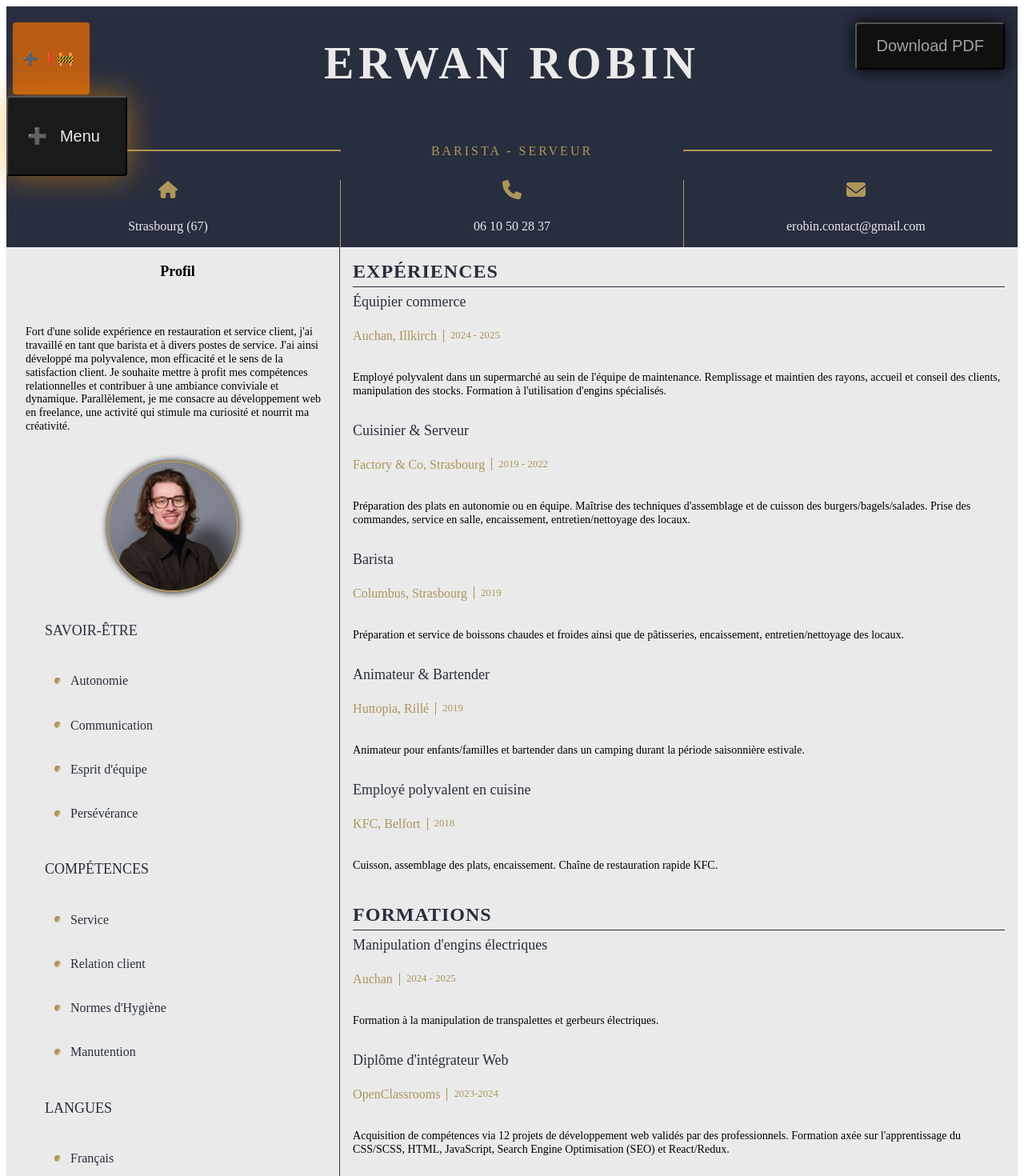
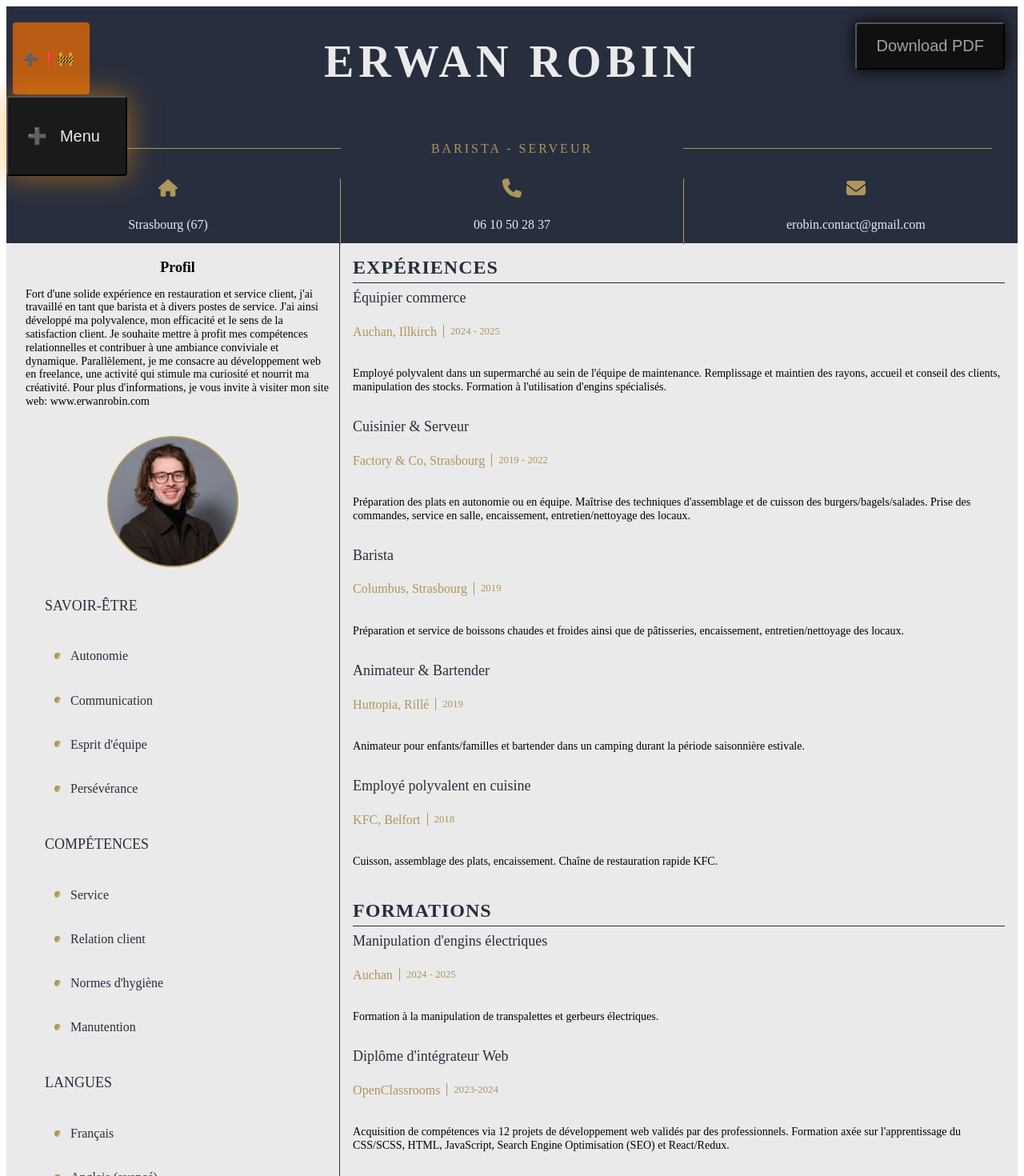
Before and after one commit to ErwanRob/pocket-cv, a React (Vite) app: page /cv/fr/barista in a window 1280 px wide. Shown: the top 1470 px of the page at 80% size. Built offline with nearby package versions, Linux system fonts and the light colour scheme; the HTML template or start-up script is replaced by a standard one.

Commit message:
add personal website link to contact section and update French CV content

```diff
--- a/public/data/en/barista.json
+++ b/public/data/en/barista.json
@@ -90,6 +90,11 @@
     "Contact": {
       "blockTitle": "Contact",
       "items": [
+        {
+          "id": "cf0",
+          "icon": "faGlobe",
+          "text": "erwanrobin.com"
+        },
         {
           "id": "cf1",
           "icon": "faLinkedinIn",
--- a/public/data/en/frontEnd.json
+++ b/public/data/en/frontEnd.json
@@ -98,6 +98,11 @@
     "Contact": {
       "blockTitle": "Contact",
       "items": [
+        {
+          "id": "cf0",
+          "icon": "faGlobe",
+          "text": "erwanrobin.com"
+        },
         {
           "id": "cf1",
           "icon": "faLinkedinIn",
--- a/public/data/fr/barista.json
+++ b/public/data/fr/barista.json
@@ -82,7 +82,7 @@
         {
           "id": "prof1",
           "title": "Profil",
-          "text": "Fort d'une solide expérience en restauration et service client, j'ai travaillé en tant que barista et à divers postes de service. J'ai ainsi développé ma polyvalence, mon efficacité et le sens de la satisfaction client. Je souhaite mettre à profit mes compétences relationnelles et contribuer à une ambiance conviviale et dynamique. Parallèlement, je me consacre au développement web en freelance, une activité qui stimule ma curiosité et nourrit ma créativité."
+          "text": "Fort d'une solide expérience en restauration et service client, j'ai travaillé en tant que barista et à divers postes de service. J'ai ainsi développé ma polyvalence, mon efficacité et le sens de la satisfaction client. Je souhaite mettre à profit mes compétences relationnelles et contribuer à une ambiance conviviale et dynamique. Parallèlement, je me consacre au développement web en freelance, une activité qui stimule ma curiosité et nourrit ma créativité. Pour plus d'informations, je vous invite à visiter mon site web: www.erwanrobin.com"
         }
       ]
     }
@@ -91,6 +91,11 @@
     "Contact": {
       "blockTitle": "Contact",
       "items": [
+        {
+          "id": "cf0",
+          "icon": "faGlobe",
+          "text": "erwanrobin.com"
+        },
         {
           "id": "cf1",
           "icon": "faLinkedinIn",
@@ -182,7 +187,7 @@
         },
         {
           "id": "sk3",
-          "text": "Normes d'Hygiène"
+          "text": "Normes d'hygiène"
         },
         {
           "id": "sk4",
--- a/public/data/fr/frontEnd.json
+++ b/public/data/fr/frontEnd.json
@@ -99,6 +99,11 @@
     "Contact": {
       "blockTitle": "Contact",
       "items": [
+        {
+          "id": "cf0",
+          "icon": "faGlobe",
+          "text": "erwanrobin.com"
+        },
         {
           "id": "cf1",
           "icon": "faLinkedinIn",
--- a/src/App.jsx
+++ b/src/App.jsx
@@ -15,7 +15,7 @@ function App() {
       const day = today.getDate();
       const month = today.getMonth() + 1;
       const year = today.getFullYear();
-      const fileName = `CV_ErwanRobin_${day}-${month}-${year}.pdf`;
+      const fileName = `CV_ErwanRobin_JobName_${day}-${month}-${year}.pdf`;
       const options = {
         filename: fileName,
         image: {
--- a/src/components/CVGenerator/CVGenerator.module.scss
+++ b/src/components/CVGenerator/CVGenerator.module.scss
@@ -74,7 +74,7 @@
   }
 
   &__leftSection {
-    padding: 1rem 0 0 0;
+    /* padding: 0.5rem 0 0 0; */
     grid-area: leftSection;
     border-right: 1px solid abs.$blue;
     background: abs.$light-grey;
--- a/src/components/DataConfig/CVConfig/BaristaConfig.jsx
+++ b/src/components/DataConfig/CVConfig/BaristaConfig.jsx
@@ -15,7 +15,7 @@ const BaristaConfig = (data, layoutId) => {
           center={true}
           layoutId={layoutId}
           customStyle={{
-            padding: "0.25rem 0.75rem 0.25rem 1.5rem",
+            padding: "1.25rem 0.75rem 0.25rem 1.5rem",
           }}
         />
         <Portrait layoutId={layoutId} />
--- a/src/components/DataConfig/CVConfig/GeneralConfig.jsx
+++ b/src/components/DataConfig/CVConfig/GeneralConfig.jsx
@@ -7,7 +7,7 @@ import PropTypes from "prop-types";
 
 const GeneralConfig = (data, layoutId) => {
   return {
-    top: () => <HeadBand title="EMPLOYE POLYVALENT" />,
+    top: () => <HeadBand title="EMPLOYÉ POLYVALENT" />,
     left: () => (
       <>
         <TextBlock
@@ -15,7 +15,7 @@ const GeneralConfig = (data, layoutId) => {
           center={true}
           layoutId={layoutId}
           customStyle={{
-            padding: "0.25rem 0.75rem 0.25rem 1.5rem",
+            padding: "1rem 0.75rem 0.25rem 1rem",
           }}
         />
         <Portrait layoutId={layoutId} />
--- a/src/components/Items/ItemsList/ItemsList.jsx
+++ b/src/components/Items/ItemsList/ItemsList.jsx
@@ -7,6 +7,7 @@ import { faEnvelope } from "@fortawesome/free-solid-svg-icons";
 import { faPhone } from "@fortawesome/free-solid-svg-icons";
 import { faHome } from "@fortawesome/free-solid-svg-icons";
 import { faEarthEurope } from "@fortawesome/free-solid-svg-icons";
+import { faGlobe } from "@fortawesome/free-solid-svg-icons";
 import { faLinkedinIn } from "@fortawesome/free-brands-svg-icons";
 import { faGithub } from "@fortawesome/free-brands-svg-icons";
 import { faInstagram } from "@fortawesome/free-brands-svg-icons";
@@ -23,6 +24,7 @@ const ItemsList = ({
     faPhone,
     faHome,
     faEarthEurope,
+    faGlobe,
     faLinkedinIn,
     faGithub,
     faInstagram,
--- a/src/components/Items/Portrait/Portrait.module.scss
+++ b/src/components/Items/Portrait/Portrait.module.scss
@@ -53,8 +53,8 @@
     width: 10.25rem;
     height: 10.25rem;
     border-radius: 9999px;
-    filter: drop-shadow(0 0 0.25rem black);
     background-color: abs.$gold;
+    /* filter: drop-shadow(0 0 0.25rem black); */ //Doesnt show on pdf
 
     &__imgborder {
       overflow: hidden;
--- a/src/components/Items/TextBlock/TextBlock.jsx
+++ b/src/components/Items/TextBlock/TextBlock.jsx
@@ -36,7 +36,7 @@ const TextBlock = ({
       {blockTitle && (
         <h3 className={styles[`textBlock${layoutId}__title`]}>{blockTitle}</h3>
       )}
-
+      {source.title && (
         <div
           className={
             styles[
@@ -46,7 +46,8 @@ const TextBlock = ({
         >
           {source.title}
         </div>
-
+      )}
+      {source.subtitle && (
         <div className={styles[`textBlock${layoutId}__subtitleContainer`]}>
           <h4
             className={
@@ -62,12 +63,17 @@ const TextBlock = ({
               }
             />
           )}
-        <p className={styles[`textBlock${layoutId}__subtitleContainer__date`]}>
+          <p
+            className={styles[`textBlock${layoutId}__subtitleContainer__date`]}
+          >
             {source.date}
           </p>
         </div>
+      )}
 
+      {source.text && (
         <p className={styles[`textBlock${layoutId}__text`]}>{source.text}</p>
+      )}
     </div>
   );
 };
```
Also changed, not shown: public/data/fr/general.json (+11 -6 lines). Lines whose indentation alone changed are shown as unchanged.
